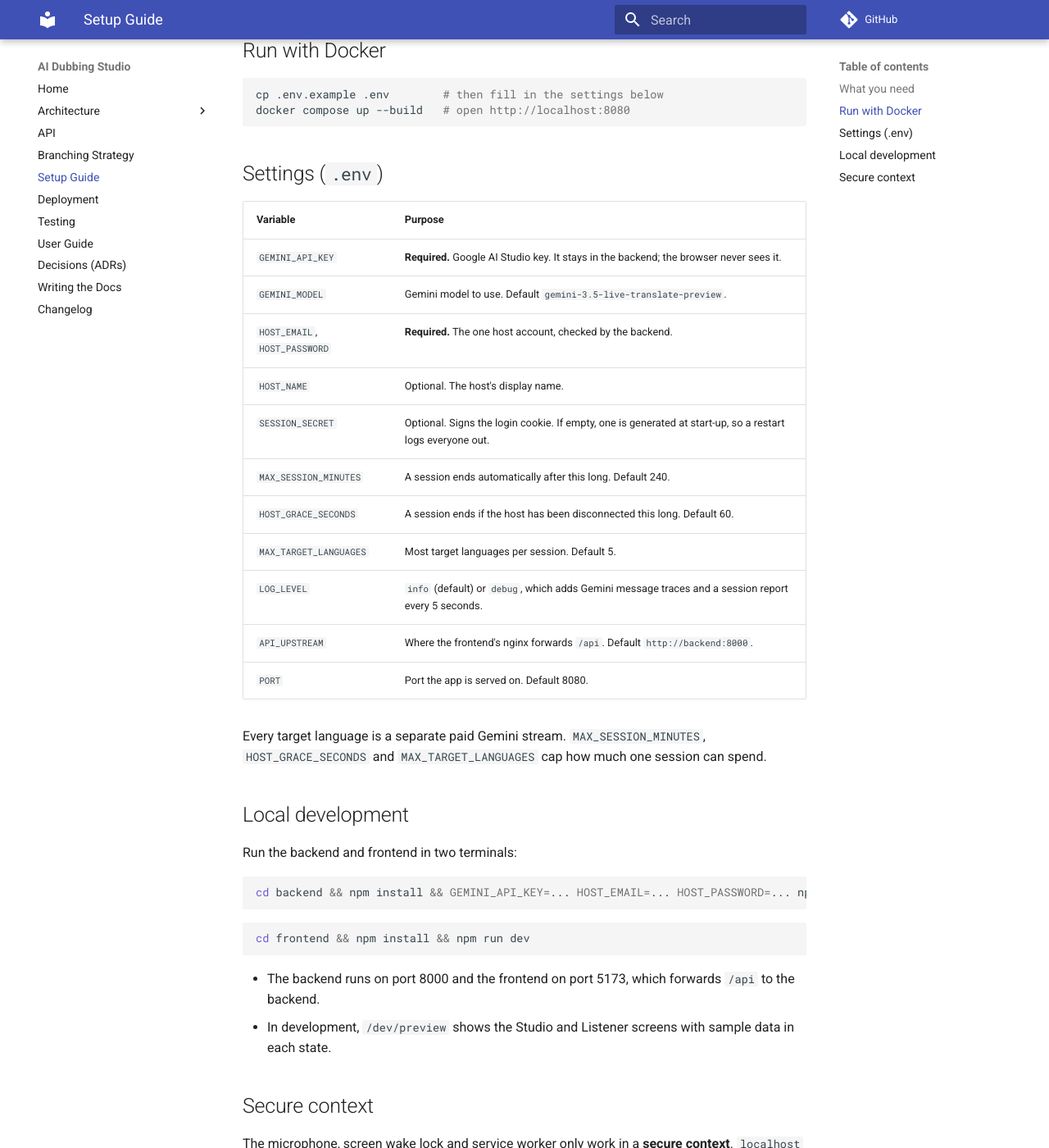
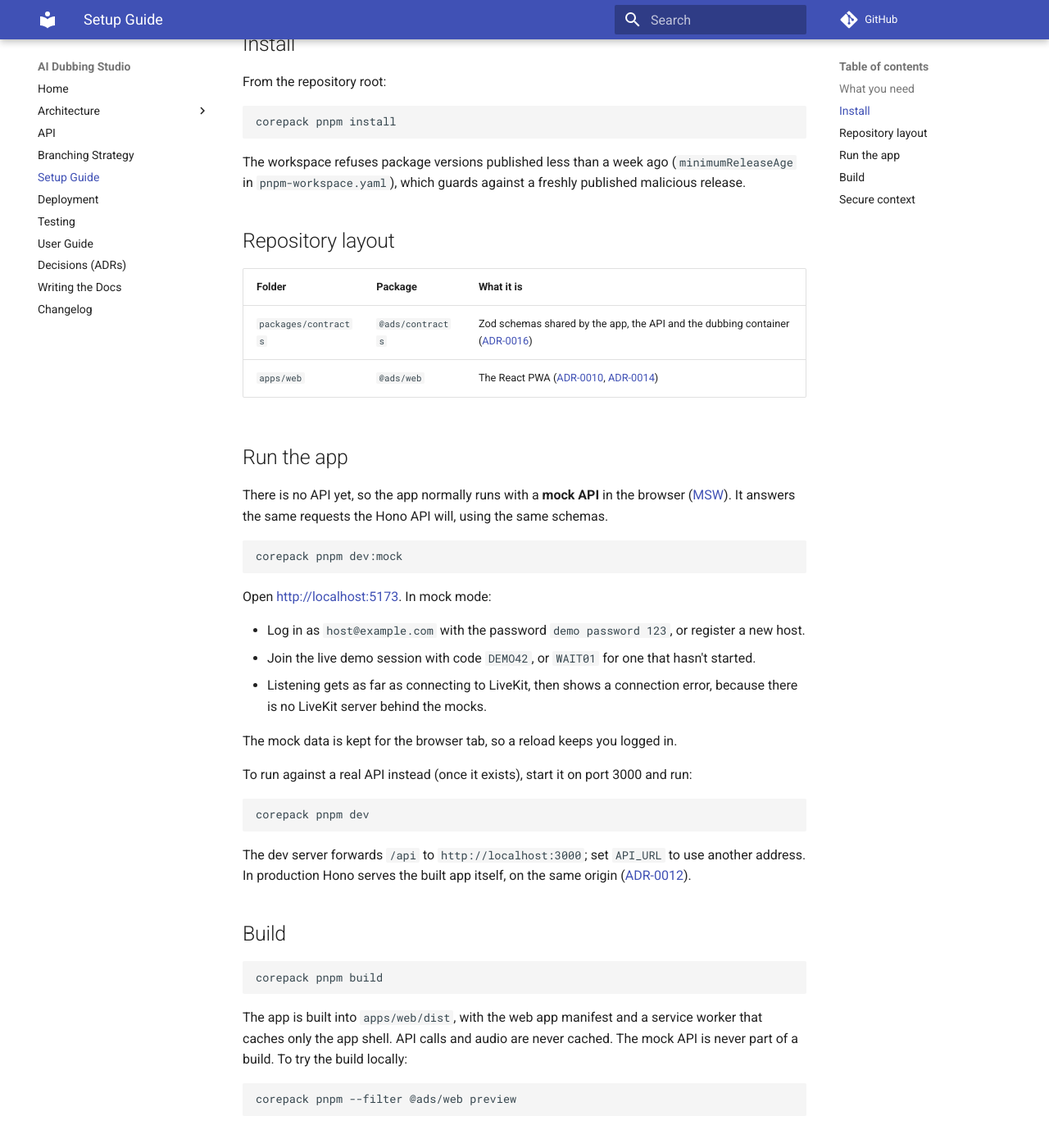
Before and after one commit to WH1TE-SHAD0W/ai-dubbing-studio, an MkDocs documentation site: the page built from docs/setup-guide.md, in a window 1280 px wide and 1400 px high, scrolled down 436 px. Shown: the whole window at 82% size. Built offline with MkDocs 1.6.1 and Material for MkDocs 9.7.7, drawn with Linux system fonts in a browser that asks for light colours; comment, search, counter and statistics services are not loaded; some of the changed text lies outside the part shown.

Commit message:
docs: describe the monorepo, the web app and how to run it
- README: repository layout and what is built so far, replacing the PoC text
- Setup Guide: Node 24 + pnpm via Corepack, mock mode with demo login and
  join codes, building, and the /api proxy for when the API exists
- Testing: workspace test commands and what each test covers; the PoC
  probe and log sections are kept under "From the proof of concept"
- Changelog entry

Co-Authored-By: Claude Opus 5.5 <noreply@anthropic.com>

````diff
--- a/docs/setup-guide.md
+++ b/docs/setup-guide.md
@@ -1,62 +1,84 @@
 # Setup Guide
 
-How to run AI Dubbing Studio on your own machine. This describes the app as it
-works today: sessions are kept in memory and there is one host account set in
-`.env`. Planned changes are in the [decision records](adr/index.md).
+How to run AI Dubbing Studio on your own machine while it is being rebuilt. Only
+the shared schemas and the app (the React PWA) exist so far; the Hono API and the
+dubbing container are not built yet. The plan is in the
+[Architecture](architecture.md) page and the [decision records](adr/index.md).
 
 ## What you need
 
-- [Docker](https://docs.docker.com/get-docker/) with Docker Compose, to run the app.
-- [Node.js](https://nodejs.org/) 22, only for local development without Docker.
-- A [Google AI Studio](https://aistudio.google.com/) API key with access to the
-  Gemini Live Translate preview model.
+- [Node.js](https://nodejs.org/) 24 or later.
+- pnpm, through Corepack, which comes with Node. Run it as `corepack pnpm`, or
+  run `corepack enable` once to use plain `pnpm`. The version is pinned in the
+  root `package.json`.
 
-## Run with Docker
+## Install
+
+From the repository root:
 
 ```bash
-cp .env.example .env        # then fill in the settings below
-docker compose up --build   # open http://localhost:8080
+corepack pnpm install
 ```
 
-## Settings (`.env`)
+The workspace refuses package versions published less than a week ago
+(`minimumReleaseAge` in `pnpm-workspace.yaml`), which guards against a freshly
+published malicious release.
 
-| Variable | Purpose |
-|---|---|
-| `GEMINI_API_KEY` | **Required.** Google AI Studio key. It stays in the backend; the browser never sees it. |
-| `GEMINI_MODEL` | Gemini model to use. Default `gemini-3.5-live-translate-preview`. |
-| `HOST_EMAIL`, `HOST_PASSWORD` | **Required.** The one host account, checked by the backend. |
-| `HOST_NAME` | Optional. The host's display name. |
-| `SESSION_SECRET` | Optional. Signs the login cookie. If empty, one is generated at start-up, so a restart logs everyone out. |
-| `MAX_SESSION_MINUTES` | A session ends automatically after this long. Default 240. |
-| `HOST_GRACE_SECONDS` | A session ends if the host has been disconnected this long. Default 60. |
-| `MAX_TARGET_LANGUAGES` | Most target languages per session. Default 5. |
-| `LOG_LEVEL` | `info` (default) or `debug`, which adds Gemini message traces and a session report every 5 seconds. |
-| `API_UPSTREAM` | Where the frontend's nginx forwards `/api`. Default `http://backend:8000`. |
-| `PORT` | Port the app is served on. Default 8080. |
+## Repository layout
 
-Every target language is a separate paid Gemini stream. `MAX_SESSION_MINUTES`,
-`HOST_GRACE_SECONDS` and `MAX_TARGET_LANGUAGES` cap how much one session can spend.
+| Folder | Package | What it is |
+|---|---|---|
+| `packages/contracts` | `@ads/contracts` | Zod schemas shared by the app, the API and the dubbing container ([ADR-0016](adr/0016-schema-validator.md)) |
+| `apps/web` | `@ads/web` | The React PWA ([ADR-0010](adr/0010-mobile-native.md), [ADR-0014](adr/0014-pages.md)) |
 
-## Local development
+## Run the app
 
-Run the backend and frontend in two terminals:
+There is no API yet, so the app normally runs with a **mock API** in the browser
+([MSW](https://mswjs.io/)). It answers the same requests the Hono API will, using
+the same schemas.
 
 ```bash
-cd backend && npm install && GEMINI_API_KEY=... HOST_EMAIL=... HOST_PASSWORD=... npm run dev
+corepack pnpm dev:mock
 ```
 
+Open <http://localhost:5173>. In mock mode:
+
+- Log in as `host@example.com` with the password `demo password 123`, or
+  register a new host.
+- Join the live demo session with code `DEMO42`, or `WAIT01` for one that
+  hasn't started.
+- Listening gets as far as connecting to LiveKit, then shows a connection error,
+  because there is no LiveKit server behind the mocks.
+
+The mock data is kept for the browser tab, so a reload keeps you logged in.
+
+To run against a real API instead (once it exists), start it on port 3000 and
+run:
+
 ```bash
-cd frontend && npm install && npm run dev
+corepack pnpm dev
 ```
 
-- The backend runs on port 8000 and the frontend on port 5173, which forwards
-  `/api` to the backend.
-- In development, `/dev/preview` shows the Studio and Listener screens with
-  sample data in each state.
+The dev server forwards `/api` to `http://localhost:3000`; set `API_URL` to use
+another address. In production Hono serves the built app itself, on the same
+origin ([ADR-0012](adr/0012-serving-pwa-bundle.md)).
+
+## Build
+
+```bash
+corepack pnpm build
+```
+
+The app is built into `apps/web/dist`, with the web app manifest and a service
+worker that caches only the app shell. API calls and audio are never cached. The
+mock API is never part of a build. To try the build locally:
+
+```bash
+corepack pnpm --filter @ads/web preview
+```
 
 ## Secure context
 
-The microphone, screen wake lock and service worker only work in a **secure
-context**. `localhost` counts as one. Anywhere else (a LAN address or a server),
-serve the app over HTTPS. nginx passes on `X-Forwarded-Proto`, so the login
-cookie becomes `Secure` automatically behind HTTPS.
+The microphone and the service worker only work in a **secure context**.
+`localhost` counts as one. Anywhere else (a LAN address or a server), serve the
+app over HTTPS.
````
Also changed, not shown: README.md (+19 -119 lines), docs/changelog.md (+8 -0 lines), docs/testing.md (+22 -14 lines).
